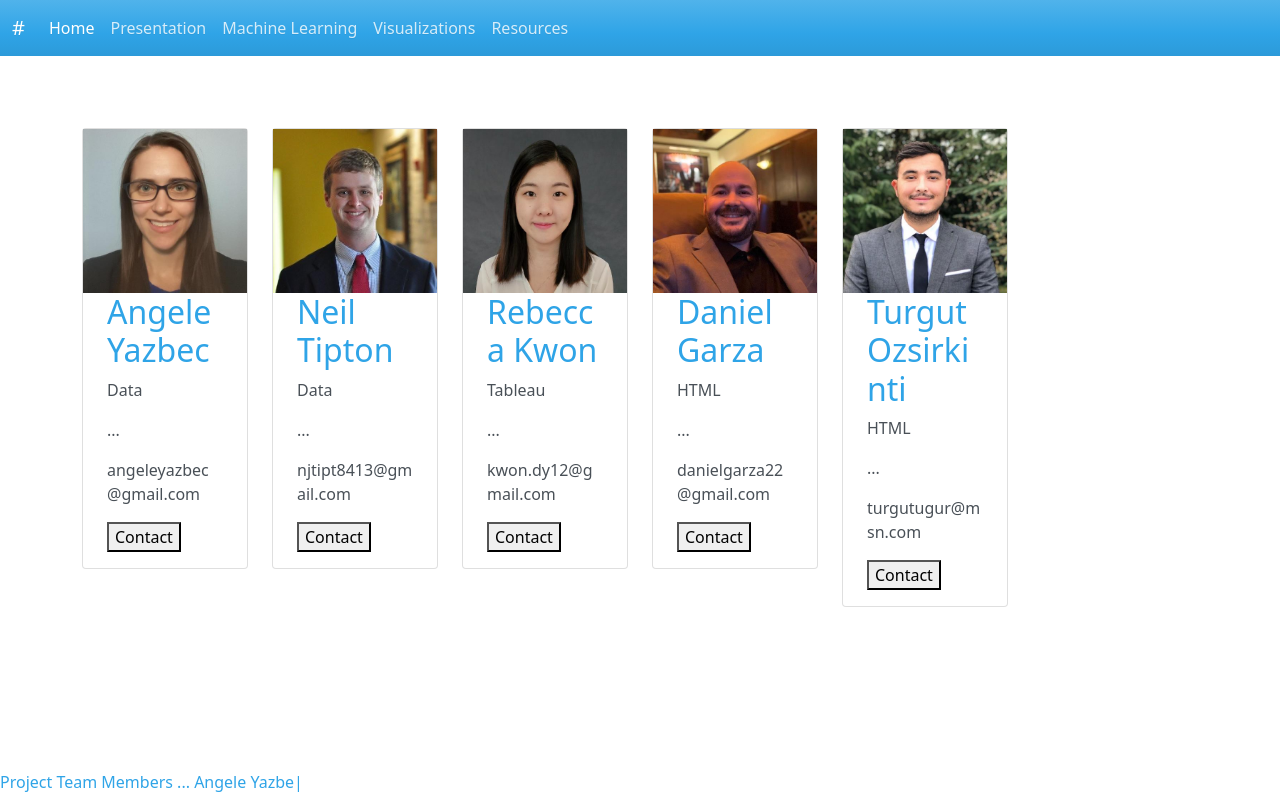
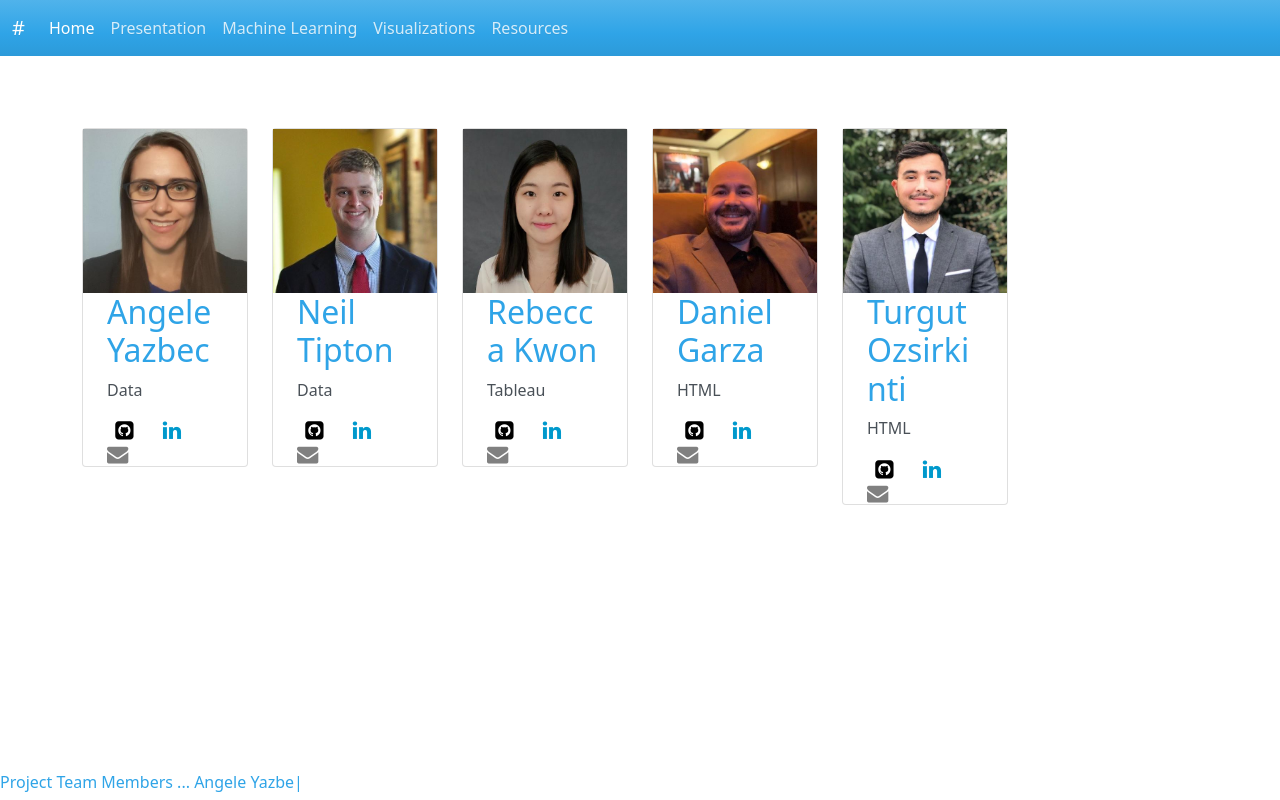
Before and after one commit to rebecca-kwon/Project_4, a plain HTML site: page index.html in a window 1280 px wide. Drawn offline with nearby package versions, Linux system fonts and the light colour scheme; a script that the page names is missing.

Commit message:
Add files via upload

```diff
--- a/index.html
+++ b/index.html
@@ -19,6 +19,17 @@
 
   <!-- Our CSS -->
   <link rel="stylesheet" type="text/css" href="static/css/style.css">
+  <!-- linkedin Icon -->
+  <link rel="stylesheet" href="https://maxcdn.bootstrapcdn.com/font-awesome/4.4.0/css/font-awesome.min.css">
+  <style type="text/css">
+  .fa_custom {
+    color:
+  #0099CC;}
+  .fa_github {
+    color: black;}
+  .fa_mail {
+    color: gray;}
+  </style>
 
   <!-- New JS Library -->
 
@@ -66,13 +77,16 @@
       <div class="row">
         <div class="col-sm-2">
           <div class="card" style="width: auto; height: auto;">
-            <img src="static/images/angele.jpeg" alt="Angele" style="width:100%">
+            <img src="images/angele.jpeg" alt="Angele" style="width:100%">
             <div class="container">
               <h2>Angele Yazbec</h2>
               <p class="title">Data</p>
-              <p>...</p>
-              <p>angeleyazbec@gmail.com</p>
-              <p><button class="button">Contact</button></p>
+              &nbsp; <a href="https://github.com/angeleyazbec" target="_blank"><i class="fa fa-github-square fa_github fa-lg" aria-hidden="true"></i></a> &nbsp; &nbsp;
+              &nbsp; <a href="https://www.linkedin.com/in/angele-yazbec-ph-d-3b5b3060/" target="_blank"><i class="fa fa-linkedin fa_custom fa-lg"></i></a> &nbsp; &nbsp;
+              &nbsp; <a href="mailto:angeleyazbec@gmail.com" subject="subject text" target="_blank"><i class="fa fa-envelope fa_mail fa-lg" aria-hidden="true"></i></a>
+              <!-- <p>angeleyazbec@gmail.com</p> -->
+
+              <!-- <p><button class="button">Contact</button></p> -->
             </div>
           </div>
         </div>
@@ -80,13 +94,15 @@
 
         <div class="col-sm-2">
           <div class="card" style="width: auto; height: auto;">
-            <img src="static/images/neil.jpeg" alt="Neil" style="width:100%">
+            <img src="images/neil.jpeg" alt="Neil" style="width:100%">
             <div class="container">
               <h2>Neil Tipton</h2>
               <p class="title">Data</p>
-              <p>...</p>
-              <p>njtipt8413@gmail.com</p>
-              <p><button class="button">Contact</button></p>
+              &nbsp; <a href="https://github.com/NeilTipton193" target="_blank"><i class="fa fa-github-square fa_github fa-lg" aria-hidden="true"></i></a> &nbsp; &nbsp;
+              &nbsp; <a href="https://www.linkedin.com/in/neil-tipton-3a3749147/" target="_blank"><i class="fa fa-linkedin fa_custom fa-lg"></i></a> &nbsp; &nbsp;
+              &nbsp; <a href="mailto:njtipt8413@gmail.com" subject="subject text" target="_blank"><i class="fa fa-envelope fa_mail fa-lg" aria-hidden="true"></i></a>
+              <!-- <p>njtipt8413@gmail.com</p>
+              <p><button class="button">Contact</button></p> -->
             </div>
           </div>
         </div>
@@ -94,39 +110,45 @@
 
         <div class="col-sm-2">
           <div class="card" style="width: auto; height: auto;">
-            <img src="static/images/rebecca.jpeg" alt="Rebecca" style="width:100%">
+            <img src="images/rebecca.jpeg" alt="Rebecca" style="width:100%">
             <div class="container">
               <h2>Rebecca Kwon</h2>
               <p class="title">Tableau</p>
-              <p>...</p>
-              <p>kwon.dy12@gmail.com</p>
-              <p><button class="button">Contact</button></p>
+              &nbsp; <a href="https://github.com/rebecca-kwon" target="_blank"><i class="fa fa-github-square fa_github fa-lg" aria-hidden="true"></i></a> &nbsp; &nbsp;
+              &nbsp; <a href="https://www.linkedin.com/in/rebeccakwon/" target="_blank"><i class="fa fa-linkedin fa_custom fa-lg"></i></a> &nbsp; &nbsp;
+              &nbsp; <a href="mailto:kwon.dy12@gmail.com" subject="subject text" target="_blank"><i class="fa fa-envelope fa_mail fa-lg" aria-hidden="true"></i></a>
+              <!-- <p>kwon.dy12@gmail.com</p>
+              <p><button class="button">Contact</button></p> -->
             </div>
           </div>
         </div>
 
         <div class="col-sm-2">
           <div class="card" style="width: auto; height: auto;">
-            <img src="static/images/daniel.jpeg" alt="Daniel" style="width:100%">
+            <img src="images/daniel.jpeg" alt="Daniel" style="width:100%">
             <div class="container">
               <h2>Daniel Garza</h2>
               <p class="title">HTML</p>
-              <p>...</p>
-              <p>danielgarza22@gmail.com</p>
-              <p><button class="button">Contact</button></p>
+              &nbsp; <a href="https://github.com/danielgarza22" target="_blank"><i class="fa fa-github-square fa_github fa-lg" aria-hidden="true"></i></a> &nbsp; &nbsp;
+              &nbsp; <a href="https://www.linkedin.com/in/danielgarza22/" target="_blank"><i class="fa fa-linkedin fa_custom fa-lg"></i></a> &nbsp; &nbsp;
+              &nbsp; <a href="mailto:danielgarza22@gmail.com" subject="subject text" target="_blank"><i class="fa fa-envelope fa_mail fa-lg" aria-hidden="true"></i></a>
+              <!-- <p>danielgarza22@gmail.com</p>
+              <p><button class="button">Contact</button></p> -->
             </div>
           </div>
         </div>
 
         <div class="col-sm-2">
           <div class="card" style="width: auto; height: auto;">
-            <img src="static/images/turgut.jpeg" alt="Turgut" style="width:100%">
+            <img src="images/turgut.jpeg" alt="Turgut" style="width:100%">
             <div class="container">
               <h2>Turgut Ozsirkinti</h2>
               <p class="title">HTML</p>
-              <p>...</p>
-              <p>turgutugur@msn.com</p>
-              <p><button class="button">Contact</button></p>
+              &nbsp; <a href="https://github.com/turgutugur" target="_blank"><i class="fa fa-github-square fa_github fa-lg" aria-hidden="true"></i></a> &nbsp; &nbsp;
+              &nbsp; <a href="https://www.linkedin.com/in/turgut-ozsirkinti-47a7b4131/" target="_blank"><i class="fa fa-linkedin fa_custom fa-lg"></i></a> &nbsp; &nbsp;
+              &nbsp; <a href="mailto:turgutugur@msn.com" subject="subject text" target="_blank"><i class="fa fa-envelope fa_mail fa-lg" aria-hidden="true"></i></a>
+              <!-- <p>turgutugur@msn.com</p>
+              <p><button class="button">Contact</button></p> -->
             </div>
           </div>
         </div>
```
